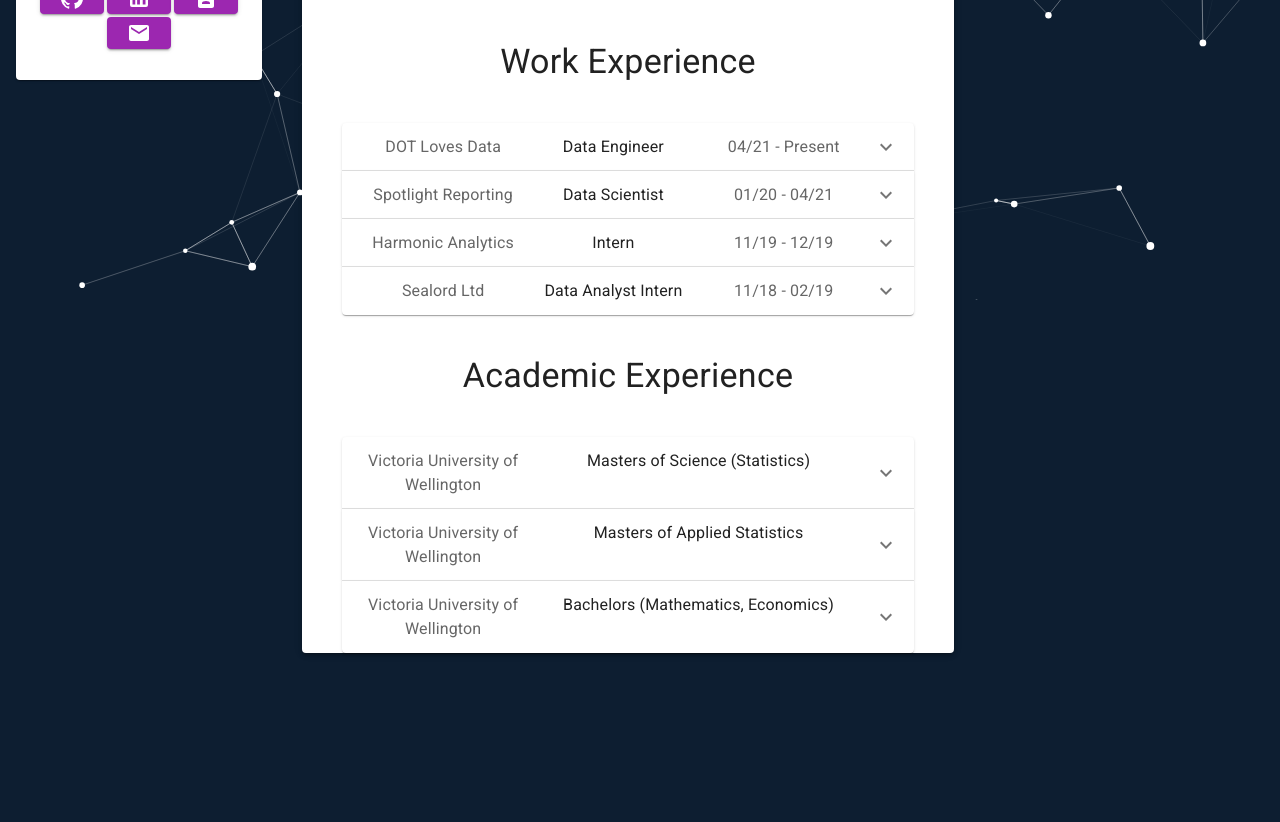
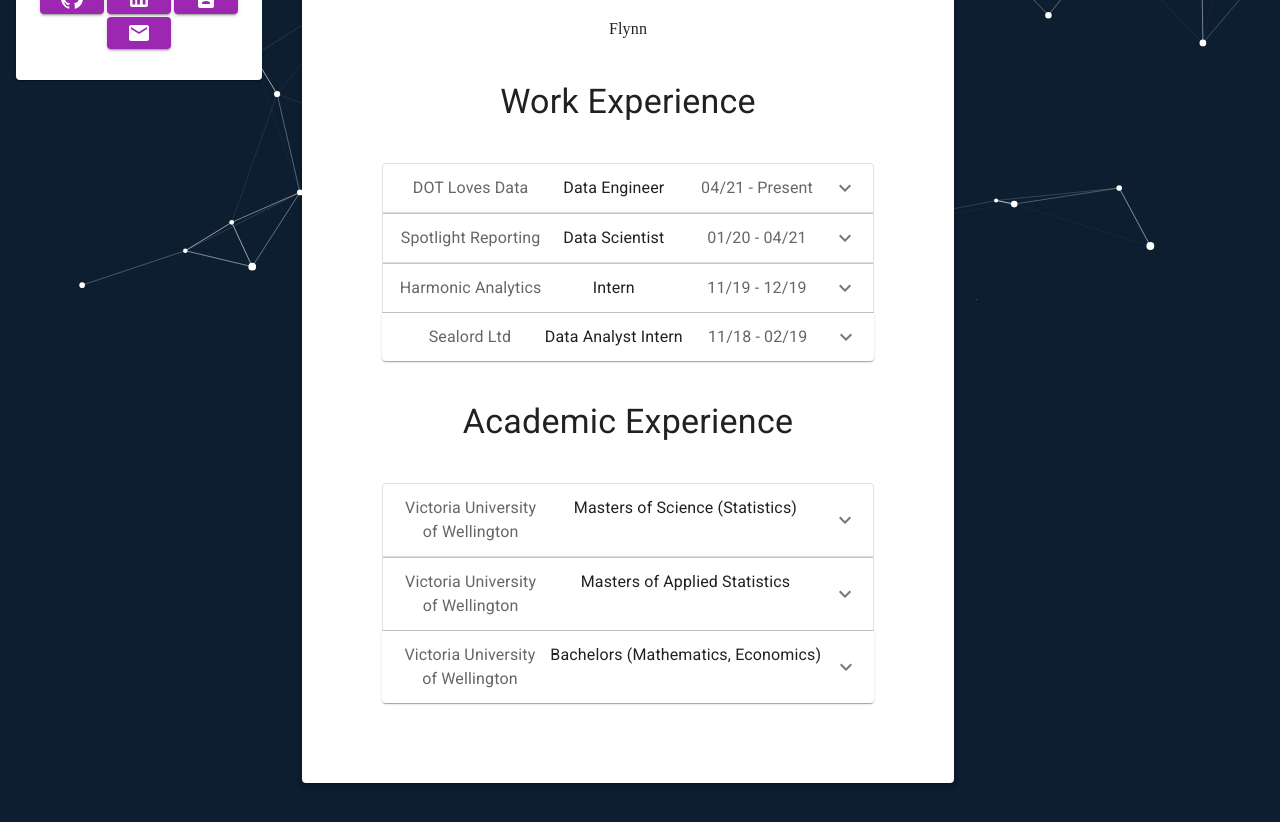
Before and after one commit to FlynnOwen/aware-automaton, a React (Create React App) app in the folder flynn-website/: page /about in a window 1280 px wide. Shown: the part 500-1322 px from the top of the page. Before the commit the page ends 1193 px from the top, so only its background shows below. Built offline with nearby package versions, Linux system fonts and the light colour scheme.

Commit message:
make accordians more vivid

```diff
--- a/flynn-website/src/components/body/academicaccordian.js
+++ b/flynn-website/src/components/body/academicaccordian.js
@@ -10,7 +10,7 @@
 export default function AcademicAccordion(props) {
     return (
       <Box sx={{mt: props.mt}}>
-        <Accordion sx={{ml: props.ml, mr: props.mr}} disableGutters={true}>
+        <Accordion sx={{ml: props.ml, mr: props.mr}} disableGutters={true} variant='outlined'>
           <AccordionSummary
             expandIcon={<ExpandMoreIcon />}
             aria-controls="panel1a-content"
@@ -33,7 +33,7 @@
             </Typography>
           </AccordionDetails>
         </Accordion>
-        <Accordion sx={{ml: props.ml, mr: props.mr}} disableGutters={true}>
+        <Accordion sx={{ml: props.ml, mr: props.mr}} disableGutters={true} variant='outlined'>
           <AccordionSummary
             expandIcon={<ExpandMoreIcon />}
             aria-controls="panel2a-content"
@@ -52,7 +52,7 @@
             </Typography>
           </AccordionDetails>
         </Accordion>
-        <Accordion sx={{ml: props.ml, mr: props.mr, mb: props.mb}} disableGutters={true}>
+        <Accordion sx={{ml: props.ml, mr: props.mr, mb: props.mb}} disableGutters={true} >
           <AccordionSummary
             expandIcon={<ExpandMoreIcon />}
             aria-controls="panel2a-content"
--- a/flynn-website/src/components/body/body.js
+++ b/flynn-website/src/components/body/body.js
@@ -7,7 +7,7 @@
 
   return (
     <Fade in={true} timeout={{enter: 1000}}>
-    <Paper elevation={3} sx={{ mt: 5, mb: 5, textAlign: "center"}}>
+    <Paper elevation={3} sx={{ mt: 5, mb: 5, padding:5, textAlign: "center"}}>
         <Typography variant="h3" padding="30px">&#123;About&#125;</Typography>
         <Divider variant="middle" sx={{ mt: 3 }} />
         <Typography sx={{ mt:5, ml: 5, mr: 5 }}>
--- a/flynn-website/src/components/body/workaccordian.js
+++ b/flynn-website/src/components/body/workaccordian.js
@@ -9,7 +9,7 @@
 export default function WorkAccordion(props) {
   return (
     <Box sx={{mt: props.mt}}>
-      <Accordion sx={{ml: props.ml, mr: props.mr}} disableGutters={true}>
+      <Accordion sx={{ml: props.ml, mr: props.mr}} disableGutters={true} variant='outlined'>
         <AccordionSummary
           expandIcon={<ExpandMoreIcon />}
           aria-controls="panel1a-content"
@@ -27,7 +27,7 @@
           </Typography>
         </AccordionDetails>
       </Accordion>
-      <Accordion sx={{ml: props.ml, mr: props.mr}} disableGutters={true}>
+      <Accordion sx={{ml: props.ml, mr: props.mr}} disableGutters={true} variant='outlined'>
         <AccordionSummary
           expandIcon={<ExpandMoreIcon />}
           aria-controls="panel2a-content"
@@ -46,7 +46,7 @@
           </Typography>
         </AccordionDetails>
       </Accordion>
-      <Accordion sx={{ml: props.ml, mr: props.mr, mb: props.mb}} disableGutters={true}>
+      <Accordion sx={{ml: props.ml, mr: props.mr, mb: props.mb}} disableGutters={true} variant='outlined'>
         <AccordionSummary
           expandIcon={<ExpandMoreIcon />}
           aria-controls="panel2a-content"
@@ -63,7 +63,7 @@
           </Typography>
         </AccordionDetails>
       </Accordion>
-      <Accordion sx={{ml: props.ml, mr: props.mr, mb: props.mb}} disableGutters={true}>
+      <Accordion sx={{ml: props.ml, mr: props.mr, mb: props.mb}} disableGutters={true} >
         <AccordionSummary
           expandIcon={<ExpandMoreIcon />}
           aria-controls="panel2a-content"
--- a/flynn-website/src/pages/blog/blognav.js
+++ b/flynn-website/src/pages/blog/blognav.js
@@ -1,4 +1,4 @@
-import { Fade, List, ListItem, ListItemText, Paper, Typography } from '@mui/material';
+import { Divider, Fade, List, ListItem, ListItemText, Paper, Typography } from '@mui/material';
 import * as React from 'react';
 import { useHistory } from 'react-router-dom';
 
```
